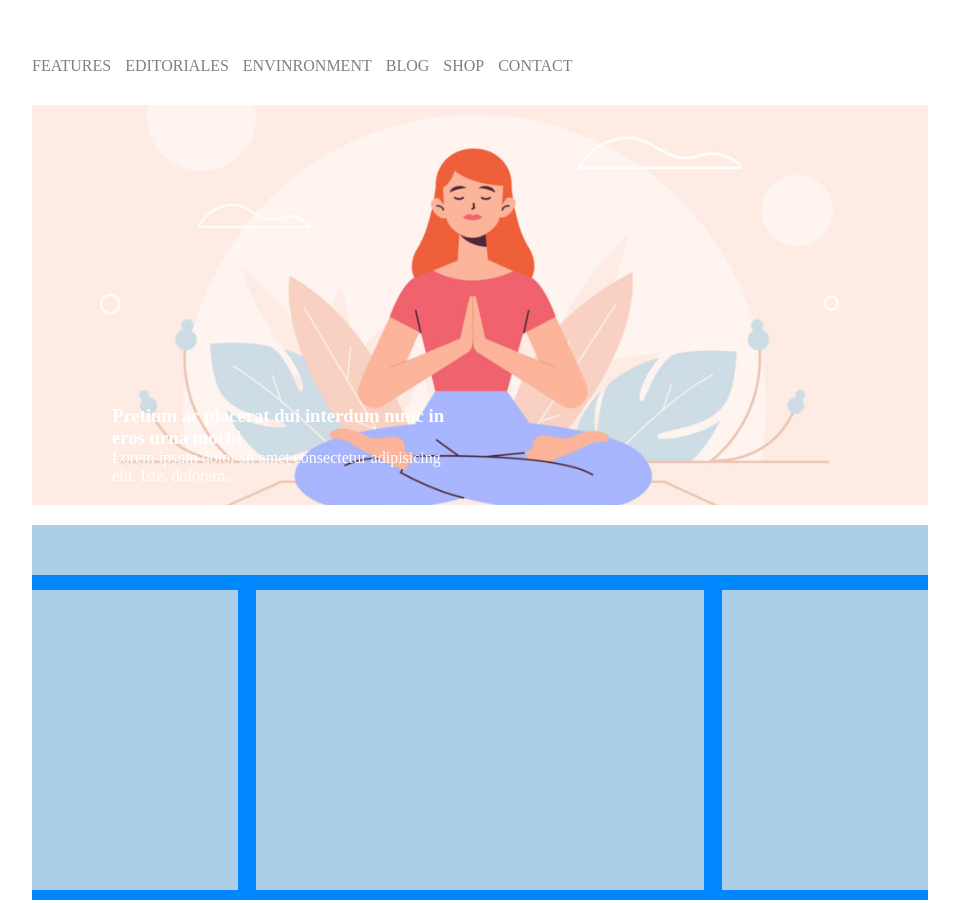
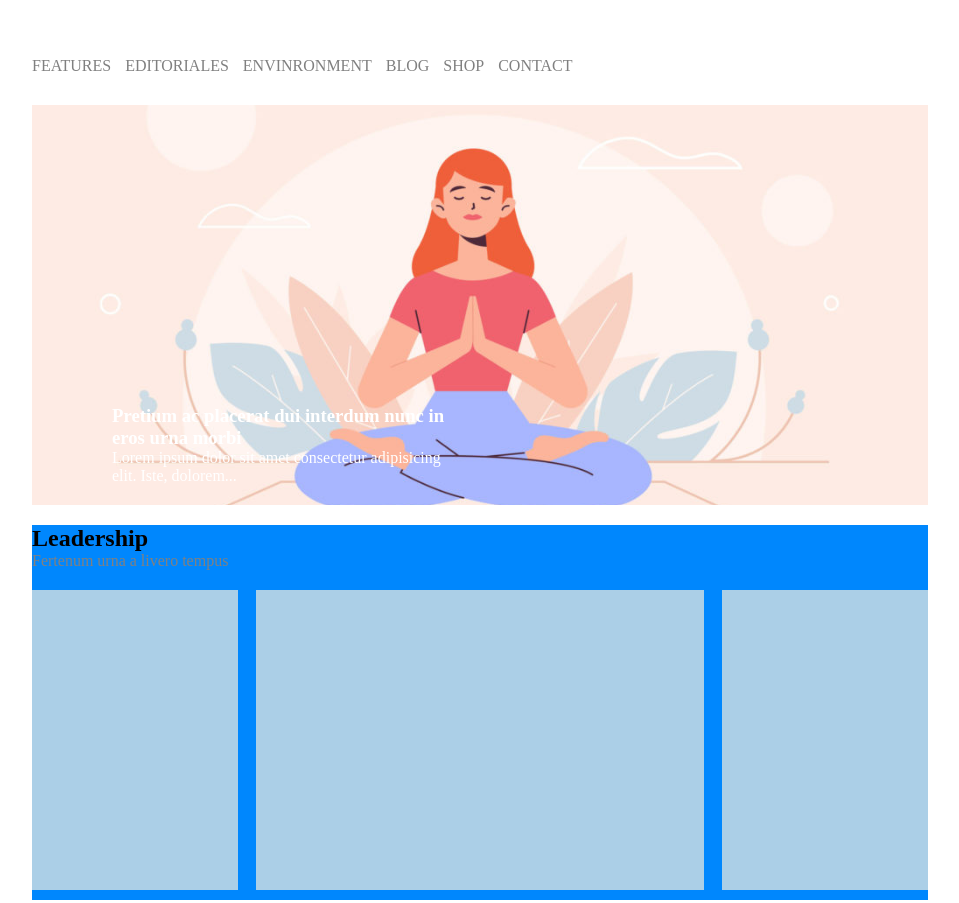
Before and after one commit to Nicolas2595/htmlcss-wp, a plain HTML site: page index.html in a window 1280 px wide. Shown: the part 145-1048 px from the top of the page, without its empty margins (160-1119 px from the left). Drawn offline with Linux system fonts and the light colour scheme.

Commit message:
sezione 1

```diff
--- a/css/style.css
+++ b/css/style.css
@@ -69,7 +69,11 @@ main::after {
     width: 100%;
     height: 50px;
     margin-bottom: 15px;
-    background-color: #abcfe7;
+    /*background-color: #abcfe7;*/
+}
+
+.grigio {
+    color: grey;
 }
 
 .sezione2 {
--- a/index.html
+++ b/index.html
@@ -53,8 +53,10 @@
 
         <!-- Inizio main -->
         <main>
-
-            <section class="sezione1"></section>
+            <section class="sezione1">
+                <h1>Leadership</h1>
+                <p class="grigio">Fertenum urna a livero tempus</p>
+            </section>
             <section class="sezione2"></section>
             <section class="sezione3"></section>
             <section class="sezione4"></section>
```
